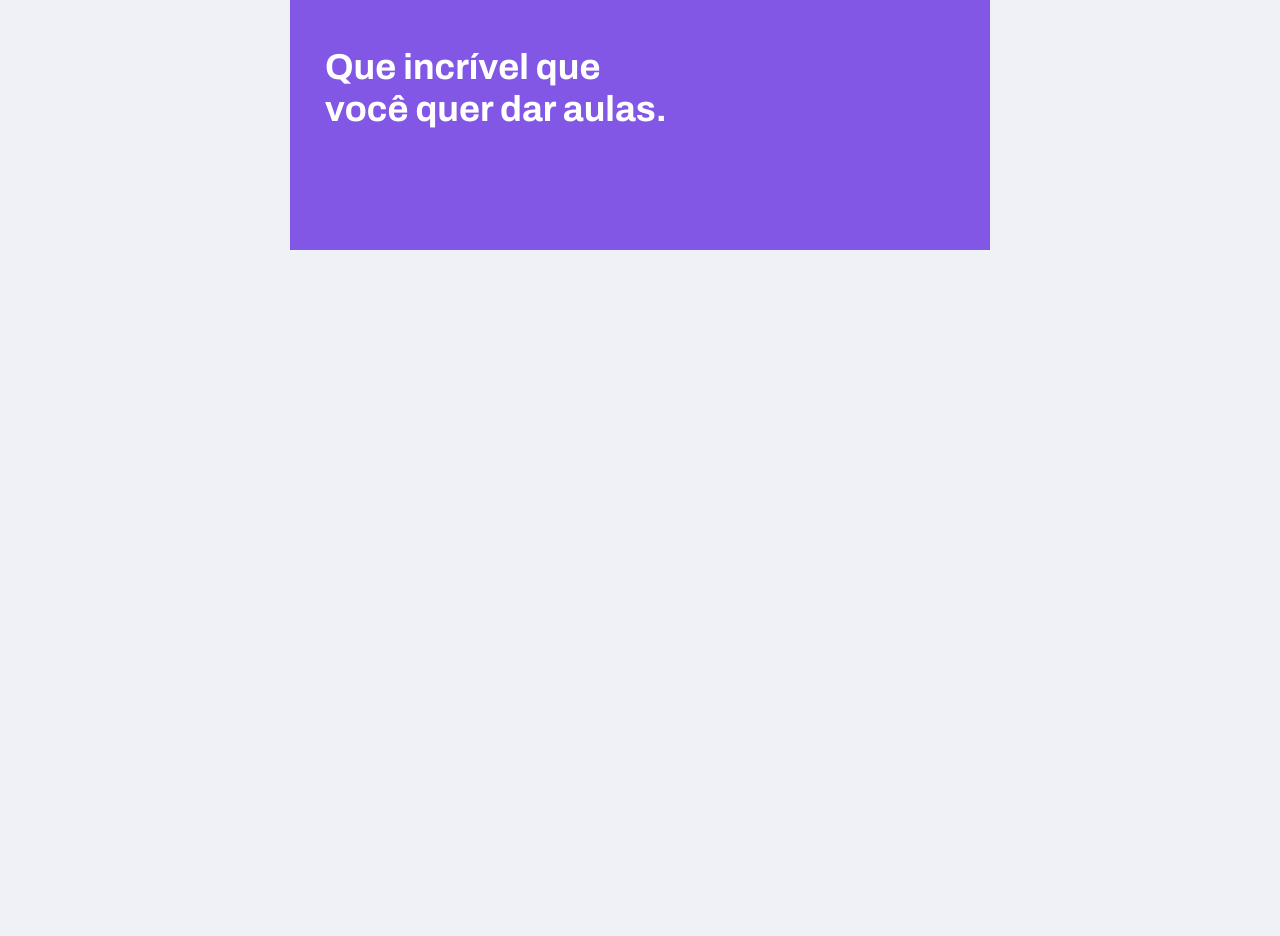
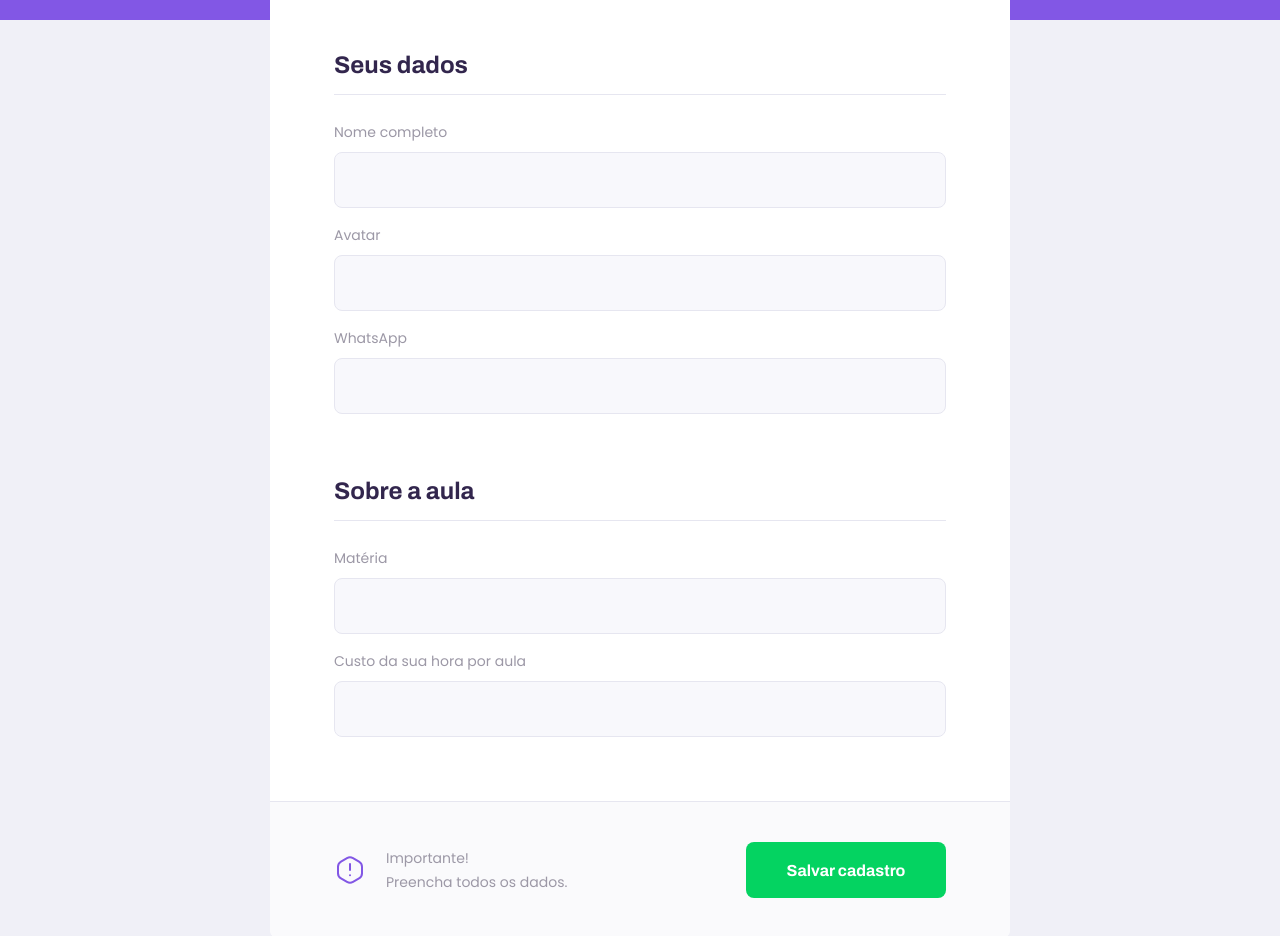
Before and after one commit to GabrielReira/Proffy-Project, a React (Create React App) app in the folder web/: page /give-classes in a window 1280 px wide. Shown: the part 320-1256 px from the top of the page. Before the commit the page ends 800 px from the top, so only its background shows below. Built offline with nearby package versions, Linux system fonts and the light colour scheme.

Commit message:
Página de cadastro estruturada e estilizada

```diff
--- /dev/null
+++ b/web/src/components/Input/index.tsx
@@ -0,0 +1,21 @@
+import React, { InputHTMLAttributes } from 'react';
+
+import './styles.css';
+
+// Definir as propriedades que o InputProps pode receber
+// com extensão para os atributos de input do HTML
+interface InputProps extends InputHTMLAttributes<HTMLInputElement> {
+    name: string;
+    label: string;
+}
+
+const Input: React.FC<InputProps> = ({ label, name, ...rest}) => {
+    return (
+        <div className="input-block">
+            <label htmlFor={name}> {label} </label>
+            <input type="text" id={name} {...rest} />
+        </div>
+    );
+}
+
+export default Input;
--- /dev/null
+++ b/web/src/components/Input/styles.css
@@ -0,0 +1,34 @@
+.input-block {
+    position: relative;
+}
+
+.input-block + .input-block {
+    margin-top: 1.4rem;
+}
+
+.input-block label {
+    font-size: 1.4rem;
+}
+
+.input-block input {
+    width: 100%;
+    height: 5.6rem;
+    margin-top: 0.8rem;
+    border-radius: 0.8rem;
+    background: var(--color-input-background);
+    border: 1px solid var(--color-line-in-white);
+    outline: 0;
+    padding: 0 1.6rem;
+    font: 1.6rem Archivo;
+}
+
+.input-block:focus-within::after {
+    width: calc(100% - 3.2rem);
+    height: 2px;
+    content: '';
+    background: var(--color-primary-light);
+    position: absolute;
+    left: 1.6rem;
+    right: 1.6rem;
+    bottom: 0;
+}
--- a/web/src/components/PageHeader/index.tsx
+++ b/web/src/components/PageHeader/index.tsx
@@ -8,9 +8,10 @@
 
 import './styles.css';
 
-// Definir que o PageHeader pode receber uma propriedade title
+// Definir as propriedades que o PageHeader pode receber
 interface PageHeaderProps {
     title: string;
+    description?: string;
 }
 
 const PageHeader: React.FC<PageHeaderProps> = (props) => {
@@ -25,6 +26,7 @@
 
             <div className="header-content">
                 <strong>{props.title}</strong>
+                { props.description && <p>{ props.description }</p> }
 
                 {props.children}
             </div>
--- a/web/src/components/PageHeader/styles.css
+++ b/web/src/components/PageHeader/styles.css
@@ -39,6 +39,13 @@
     color: var(--color-title-in-primary);
 }
 
+.page-header .header-content p {
+    max-width: 30rem;
+    font-size: 1.6rem;
+    line-height: 2.6rem;
+    color: var(--color-text-in-primary);
+    margin-top: 2.4rem;
+}
 
 @media (min-width:700px) {
     .page-header {
--- a/web/src/pages/TeacherForm/index.tsx
+++ b/web/src/pages/TeacherForm/index.tsx
@@ -1,11 +1,43 @@
 import React from 'react';
 
 import PageHeader from '../../components/PageHeader';
+import Input from '../../components/Input';
+
+import warningIcon from '../../assets/images/icons/warning.svg';
+
+import './styles.css';
 
 function TeacherForm() {
     return (
         <div id="page-teacher-form" className="container">
-            <PageHeader title="Que incrível que você quer dar aulas." />
+            <PageHeader
+                title="Que incrível que você quer dar aulas."
+                description="O primeiro passo é preencher esse formulário de inscrição."
+            />
+
+            <main>
+                <fieldset>
+                    <legend>Seus dados</legend>
+                    <Input name="name" label="Nome completo" />
+                    <Input name="avatar" label="Avatar" />
+                    <Input name="whatsapp" label="WhatsApp" />
+                </fieldset>
+
+                <fieldset>
+                    <legend>Sobre a aula</legend>
+                    <Input name="subject" label="Matéria" />
+                    <Input name="cost" label="Custo da sua hora por aula" />
+                </fieldset>
+
+                <footer>
+                    <p>
+                        <img src={warningIcon} alt="Aviso importante" />
+                        Importante! <br />
+                        Preencha todos os dados.
+                    </p>
+                    <button type="button">Salvar cadastro</button>
+                </footer>
+            </main>
         </div>
     )
 }
--- /dev/null
+++ b/web/src/pages/TeacherForm/styles.css
@@ -0,0 +1,123 @@
+#page-teacher-form {
+    width: 100vw;
+    height: 100vh;
+}
+
+#page-teacher-form .page-header .header-content {
+    margin-bottom: 6.4rem;
+}
+
+/* Campos para preencher os dados */
+#page-teacher-form main {
+    background: var(--color-box-base);
+    width: 100%;
+    max-width: 74rem;
+    border-radius: 0.8rem;
+
+    margin: -3.2rem auto 3.2rem;
+    padding-top: 6.4rem;
+    overflow: hidden;
+}
+
+#page-teacher-form main label {
+    color: var(--color-text-complement);
+}
+
+#page-teacher-form main fieldset {
+    border: 0;
+    padding: 0 2.4rem;
+}
+
+#page-teacher-form main fieldset + fieldset {
+    margin-top: 6.4rem;
+}
+
+#page-teacher-form main fieldset legend {
+    font: 700 2.4rem Archivo;
+    color: var(--color-text-title);
+    margin-bottom: 2.4rem;
+
+    width: 100%;
+    padding-bottom: 1.6rem;
+    border-bottom: 1px solid var(--color-line-in-white);
+
+    /* Botão de novo horário */
+    display: flex;
+    align-items: center;
+    justify-content: space-between;
+}
+
+#page-teacher-form main footer {
+    padding: 4rem 2.4rem;
+    background: var(--color-box-footer);
+    border-top: 1px solid var(--color-line-in-white);
+    margin-top: 6.4rem;
+}
+
+#page-teacher-form main footer p {
+    display: flex;
+    align-items: center;
+    justify-content: center;
+    font-size: 1.4rem;
+    line-height: 2.4rem;
+    color: var(--color-text-complement);
+}
+
+#page-teacher-form main footer p img {
+    margin-right: 2rem;
+}
+
+#page-teacher-form main footer button {
+    width: 100%;
+    height: 5.6rem;
+    background: var(--color-secundary);
+    color: var(--color-button-text);
+    border: 0;
+    margin-top: 3.2rem;
+    border-radius: 0.8rem;
+    cursor: pointer;
+    font: 700 1.6rem Archivo;
+    text-decoration: none;
+
+    display: flex;
+    align-items: center;
+    justify-content: center;
+
+
+    transition: background-color 0.2s;
+}
+#page-teacher-form main footer button:hover {
+    background-color: var(--color-secundary-dark);
+}
+
+
+/* Responsividade para dispositivos de telas maiores */
+@media (min-width: 700px) {
+    #page-teacher-form {
+        max-width: 100vw;
+    }
+
+    #page-teacher-form .page-header .header-content {
+        margin-bottom: 0;
+    }
+
+    #page-teacher-form main fieldset {
+        padding: 0 6.4rem;
+    }
+
+    #page-teacher-form main footer {
+        padding: 4rem 6.4rem;
+        display: flex;
+        align-items: center;
+        justify-content: space-between;
+    }
+
+    #page-teacher-form main footer p {
+        justify-content: space-between;
+    }
+
+    #page-teacher-form main footer button {
+        width: 20rem;
+        margin-top: 0;
+    }
+}
--- a/web/src/pages/TeacherList/index.tsx
+++ b/web/src/pages/TeacherList/index.tsx
@@ -3,6 +3,7 @@
 // Importando o cabeçalho e a listagem de professores
 import PageHeader from '../../components/PageHeader';
 import TeacherItem from '../../components/TeacherItem';
+import Input from '../../components/Input';
 
 import './styles.css';
 
@@ -11,20 +12,9 @@
         <div id="page-teacher-list" className="container">
             <PageHeader title="Estes são os proffys disponíveis.">
                 <form  id="search-teachers">
-                    <div className="input-block">
-                        <label htmlFor="subject">Matéria</label>
-                        <input type="text" id="subject" />
-                    </div>
-
-                    <div className="input-block">
-                        <label htmlFor="week_day">Dia da semana</label>
-                        <input type="text" id="week_day" />
-                    </div>
-
-                    <div className="input-block">
-                        <label htmlFor="time">Hora</label>
-                        <input type="text" id="time" />
-                    </div>
+                    <Input name="subject" label="Matéria" />
+                    <Input name="week_day" label="Dia da semana" />
+                    <Input type="time" name="time" label="Hora" />
                 </form>
             </PageHeader>
 
--- a/web/src/pages/TeacherList/styles.css
+++ b/web/src/pages/TeacherList/styles.css
@@ -3,7 +3,7 @@
     height: 100vh;
 }
 
-/* ABA DE PESQUISA POR MATÉRIA, DIA DA SEMANA E HORÁRIO */
+/* Aba de pesquisa por matéria, dia da semana e horário */
 #search-teachers {
     margin-top: 3.2rem;
 }
@@ -11,40 +11,7 @@
     color: var(--color-text-in-primary);
 }
 
-#search-teachers .input-block {
-    position: relative;
-}
-#search-teachers .input-block + .input-block {
-    margin-top: 1.4rem;
-}
-#search-teachers .input-block label {
-    font-size: 1.4rem;
-}
-#search-teachers .input-block input {
-    width: 100%;
-    height: 5.6rem;
-    margin-top: 0.8rem;
-    border-radius: 0.8rem;
-    background: var(--color-input-background);
-    border: 1px solid var(--color-line-in-white);
-    outline: 0;
-    padding: 0 1.6rem;
-    font: 1.6rem Archivo;
-}
-
-#search-teachers .input-block:focus-within::after {
-    width: calc(100% - 3.2rem);
-    height: 2px;
-    content: '';
-    background: var(--color-primary-light);
-    position: absolute;
-    left: 1.6rem;
-    right: 1.6rem;
-    bottom: 0;
-}
-
-
-/* LISTA COM OS PROFESSORES */
+/* Lista com os professores */
 #page-teacher-list main {
     margin: 3.2rem auto;
     width: 90%;
```
